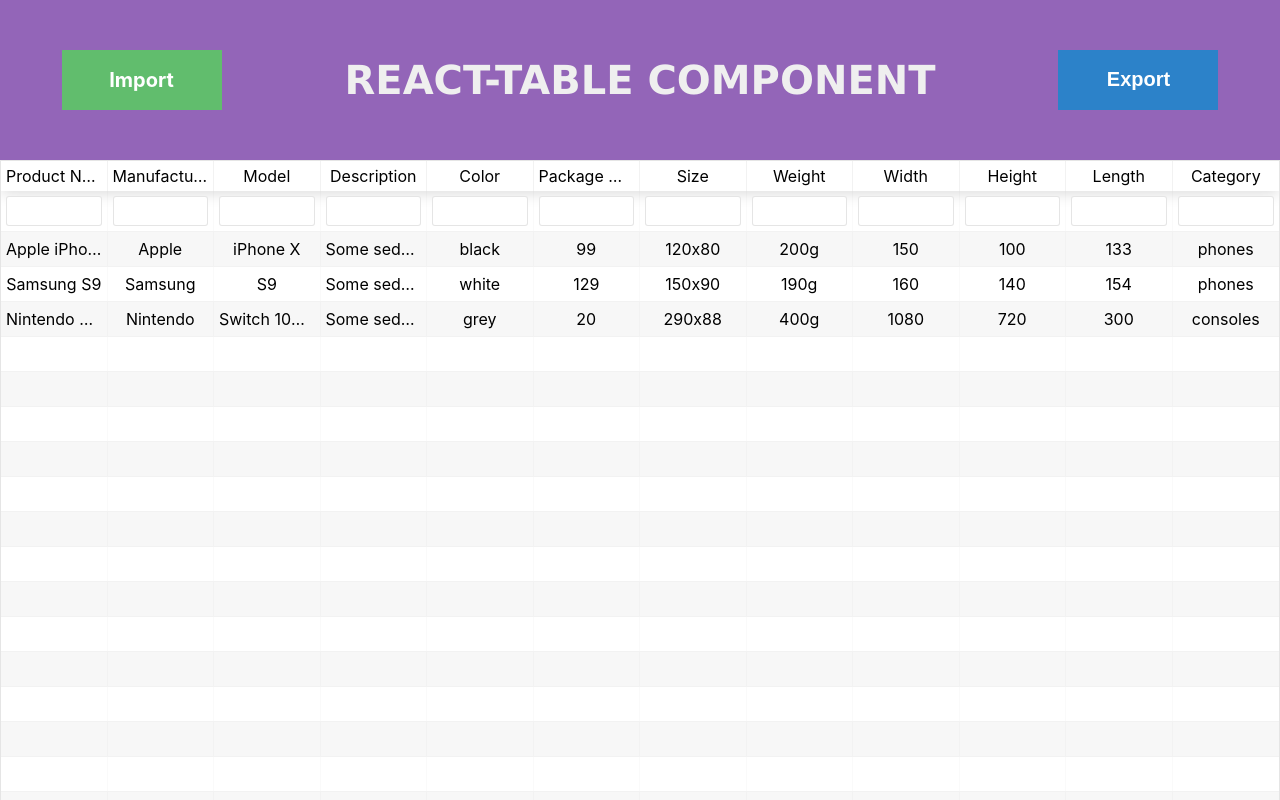
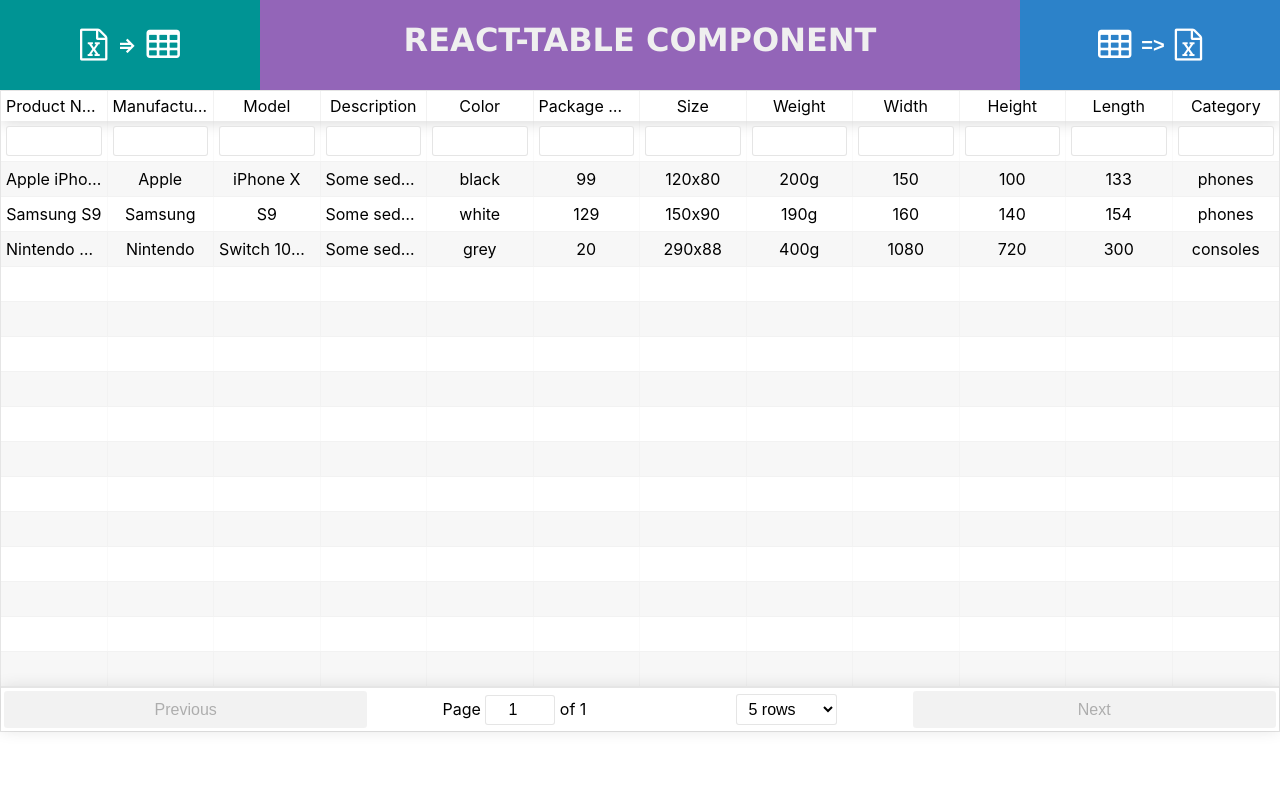
Before and after one commit to stanrud/react-table-component, a React (Create React App) app: page / in a window 1280 px wide. Shown: the top 800 px of the page. Built offline with nearby package versions, Linux system fonts and the light colour scheme.

Commit message:
icons and styles

```diff
--- a/public/index.html
+++ b/public/index.html
@@ -10,6 +10,7 @@
       homescreen on Android. See https://developers.google.com/web/fundamentals/web-app-manifest/
     -->
     <link rel="manifest" href="%PUBLIC_URL%/manifest.json">
+    <link rel="stylesheet" href="https://cdnjs.cloudflare.com/ajax/libs/font-awesome/4.7.0/css/font-awesome.min.css">
     <!--
       Notice the use of %PUBLIC_URL% in the tags above.
       It will be replaced with the URL of the `public` folder during the build.
--- a/src/TableComponent.js
+++ b/src/TableComponent.js
@@ -93,7 +93,10 @@
           <div className="btn-container">
             <DataInput importFile={this.importFile} />
             <h1 className="title">React-table component</h1>
-            <button disabled={!data.length} className="btn-export" onClick={this.exportFile}>Export</button>
+            <button disabled={!data.length} className="btn-export" onClick={this.exportFile}>
+              <i className="fa fa-table" style={{ fontSize: 36, marginRight: 10 }}></i> =>
+              <i className="fa fa-file-excel-o" style={{ fontSize: 32, marginLeft: 10 }}></i>
+            </button>
           </div>
         </DragDropFile>
         <ReactTable
@@ -157,7 +160,7 @@
           ]}
           filterable
           // resolveData={data => data.filter(item => item.visits > 80)}
-          defaultPageSize={20}
+          defaultPageSize={15}
           className="-striped -highlight"
         />
       </div>
@@ -208,7 +211,10 @@
       <form className="form-inline">
         <div className="form-group">
           <input type="file" className="btn-import" id="file" accept={SheetJSFT} onChange={this.handleChange} />
-          <label htmlFor="file">Import</label>
+          <label htmlFor="file">
+            <i className="fa fa-file-excel-o" style={{ fontSize: 32, marginRight: 10 }}></i> =>
+            <i className="fa fa-table" style={{ fontSize: 36, marginLeft: 10 }}></i>
+          </label>
         </div>
       </form>
     );
--- a/src/styles/styles.scss
+++ b/src/styles/styles.scss
@@ -4,20 +4,17 @@
   font-family: Verdana, Geneva, Tahoma, sans-serif;
   color: #EFEFEF;
   text-transform: uppercase;
-  font-size: 40px;
 }
 .btn-container {
-  padding-top: 30px;
-  padding-bottom: 30px;
   display: flex;
   flex-direction: row;
-  justify-content: space-around;
+  justify-content: space-between;
   background-color: #9365B8;
-  align-items: center;
+  align-items: flex-start;
 }
 .btn-export {
-  width: 160px;
-  height: 60px;
+  width: 260px;
+  height: 90px;
   font-size: 1.25em;
   font-weight: 700;
   color: white;
@@ -26,6 +23,7 @@
   justify-content: center;
   align-items: center;
   border: 0px;
+  text-transform: uppercase;
 }
 .btn-export:focus ,
 .btn-export:hover {
@@ -43,8 +41,8 @@
 	z-index: -1;
 }
 .btn-import + label {
-  width: 160px;
-  height: 60px;
+  width: 260px;
+  height: 90px;
   font-size: 1.25em;
   font-weight: 700;
   color: white;
@@ -52,6 +50,7 @@
   display: flex;
   justify-content: center;
   align-items: center;
+  text-transform: uppercase;
 }
 
 .btn-import:focus + label,
@@ -61,3 +60,7 @@
 .btn-import + label {
 	cursor: pointer; /* "hand" cursor */
 }
+.icon-table {
+  font-size: 36;
+  margin-right: 10;
+}
```
